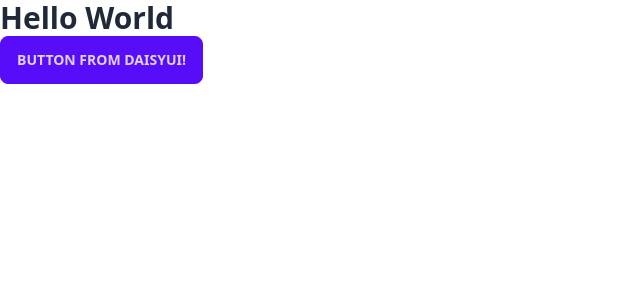
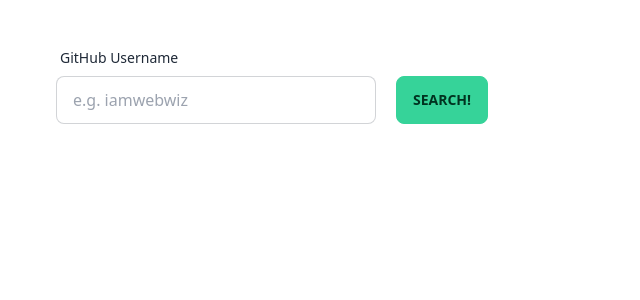
Before and after one commit to iamwebwiz/search-github-app, a React (Vite) app: page / in a window 1280 px wide. Shown: the top 300 px of the page, without its empty margins (0-640 px from the left). Built offline with nearby package versions, Linux system fonts and the light colour scheme; the HTML template or start-up script is replaced by a standard one.

Commit message:
wip - refactor

```diff
--- a/index.html
+++ b/index.html
@@ -4,7 +4,7 @@
     <meta charset="UTF-8" />
     <link rel="icon" type="image/svg+xml" href="/vite.svg" />
     <meta name="viewport" content="width=device-width, initial-scale=1.0" />
-    <title>Vite + React + TS</title>
+    <title>Search GitHub App</title>
   </head>
   <body>
     <div id="root"></div>
--- a/src/App.tsx
+++ b/src/App.tsx
@@ -1,8 +1,88 @@
+import { FormEvent, useEffect, useState } from "react";
+
 export default function App() {
+  const [username, setUsername] = useState<string>("");
+  const [loading, setLoading] = useState<boolean>(false);
+  const [searchResult, setSearchResult] = useState<{ total: number; users: object[]; runCount: number }>({
+    total: 0,
+    users: [],
+    runCount: 0,
+  });
+
+  async function handleSearch(event: FormEvent<HTMLFormElement>) {
+    event.preventDefault();
+    setLoading(true);
+
+    console.log("form submitted with username as", username);
+
+    const response = await fetch(`https://api.github.com/search/users?q=${username}`);
+    const data: { total_count: number; items: object[] } = await response.json();
+
+    setSearchResult((prev) => {
+      return {
+        ...prev,
+        total: data.total_count,
+        users: data.items,
+        runCount: prev.runCount++,
+      };
+    });
+    setLoading(false);
+  }
+
+  useEffect(() => {
+    console.log("search result", searchResult);
+  }, [searchResult]);
+
   return (
-    <div>
-      <h1 className="font-bold text-3xl">Hello World</h1>
-      <button className="btn btn-primary">Button from DaisyUI!</button>
+    <div className="pt-10 px-5 max-w-screen sm:px-14">
+      <form onSubmit={handleSearch} className="flex flex-col sm:flex-row mb-5">
+        <div className="form-control w-full max-w-xs">
+          <label className="label">
+            <span className="label-text">GitHub Username</span>
+          </label>
+          <input
+            type="text"
+            placeholder="e.g. iamwebwiz"
+            className="input input-bordered w-full max-w-xs"
+            onChange={(e) => setUsername(e.target.value)}
+          />
+        </div>
+        <div className="pt-5 sm:pt-9 sm:pl-5">
+          <button className="btn btn-success">Search!</button>
+        </div>
+      </form>
+
+      {!loading ? (
+        <>
+          {!!searchResult.runCount &&
+            (!searchResult.total ? (
+              <div className="alert alert-error flex items-center">
+                <svg
+                  xmlns="http://www.w3.org/2000/svg"
+                  className="stroke-current shrink-0 h-6 w-6"
+                  fill="none"
+                  viewBox="0 0 24 24"
+                >
+                  <path
+                    strokeLinecap="round"
+                    strokeLinejoin="round"
+                    strokeWidth="2"
+                    d="M10 14l2-2m0 0l2-2m-2 2l-2-2m2 2l2 2m7-2a9 9 0 11-18 0 9 9 0 0118 0z"
+                  />
+                </svg>
+                <span>
+                  <span className="font-bold">Error!</span> No search results for your "{username}"
+                </span>
+              </div>
+            ) : (
+              <div>result of search</div>
+            ))}
+        </>
+      ) : (
+        <div className="flex justify-center sm:justify-start">
+          <span className="loading loading-dots loading-lg"></span>
+        </div>
+      )}
     </div>
   );
 }
--- a/tailwind.config.js
+++ b/tailwind.config.js
@@ -6,6 +6,6 @@
   },
   plugins: [require("daisyui")],
   daisyui: {
-    themes: ["light", "dark"],
+    themes: ["light"],
   },
 };
```
